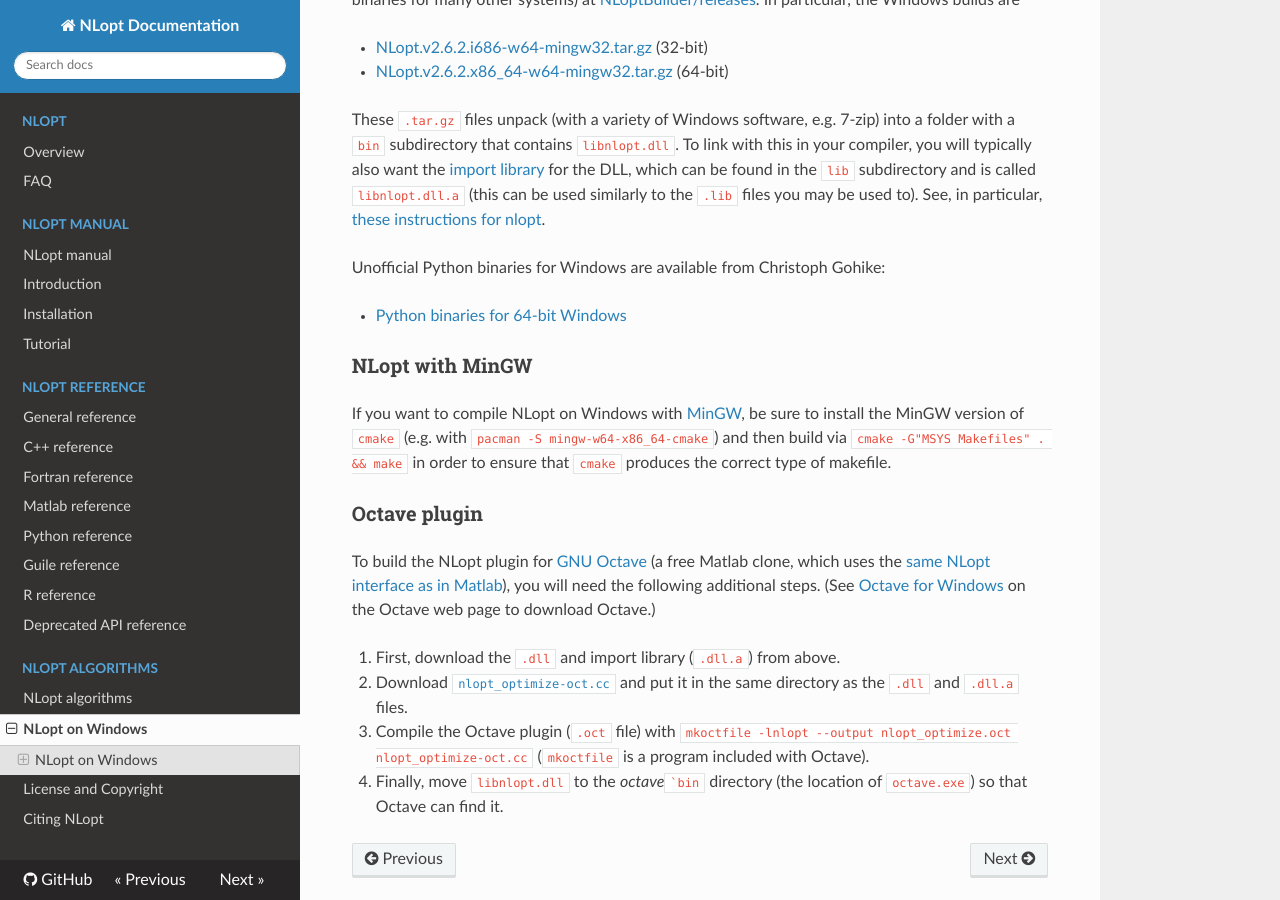
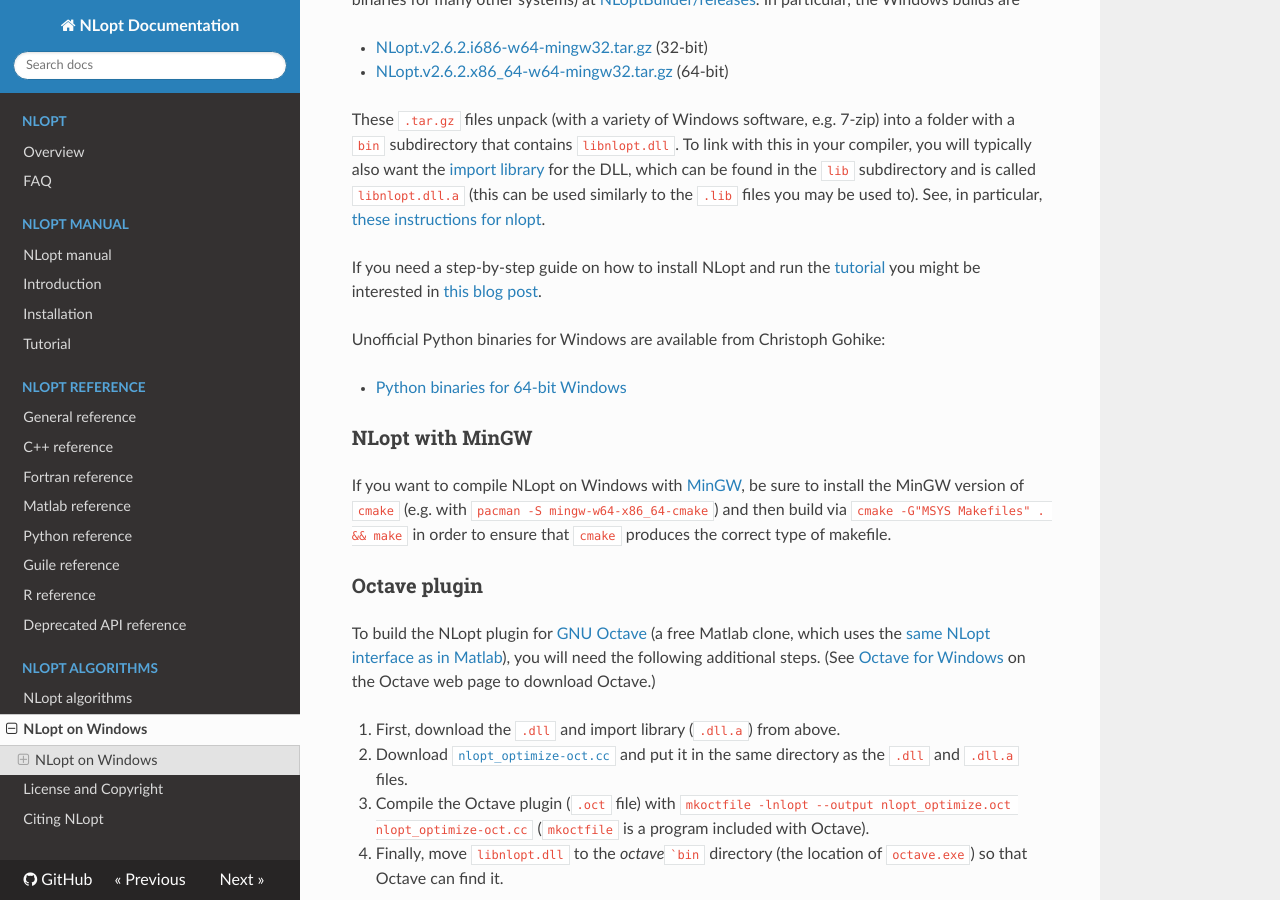
Before and after one commit to stevengj/nlopt, an MkDocs documentation site: the page built from doc/docs/NLopt_on_Windows.md, in a window 1280 px wide and 900 px high, scrolled down 374 px. Built offline with MkDocs 1.6.1, drawn with Linux system fonts in a browser that asks for light colours; nearby versions of some CDN libraries.

Commit message:
Update NLopt_on_Windows.md (#516)
* Update NLopt_on_Windows.md

Added step-by-step instructions on how to install NLopt on Windows and properly configure the project to all the required files

* Update doc/docs/NLopt_on_Windows.md

---------

Co-authored-by: Steven G. Johnson <stevenj@mit.edu>

```diff
--- a/doc/docs/NLopt_on_Windows.md
+++ b/doc/docs/NLopt_on_Windows.md
@@ -13,6 +13,8 @@
 -  [NLopt.v2.6.2.x86_64-w64-mingw32.tar.gz](https://github.com/stevengj/NLoptBuilder/releases/download/v2.6.2/NLopt.v2.6.2.x86_64-w64-mingw32.tar.gz) (64-bit)
 
 These `.tar.gz` files unpack (with a variety of Windows software, e.g. 7-zip) into a folder with a `bin` subdirectory that contains `libnlopt.dll`.  To link with this in your compiler, you will typically also want the [import library](https://stackoverflow.com/questions/3573475/how-does-the-import-library-work-details) for the DLL, which can be found in the `lib` subdirectory and is called `libnlopt.dll.a` (this can be used similarly to the `.lib` files you may be used to).   See, in particular, [these instructions for nlopt](https://www.mathworks.com/matlabcentral/answers/380072-mex-error-undefined-reference#answer_356517).
+
+If you need a step-by-step guide on how to install NLopt and run the [tutorial](https://nlopt.readthedocs.io/en/latest/NLopt_Tutorial/) you might be interested in [this blog post](https://medium.com/@gabrielr.domingos/installing-nlopt-on-windows-and-using-it-with-c-3e84d91c8960).
 
 Unofficial Python binaries for Windows are available from Christoph Gohike:
 
```
